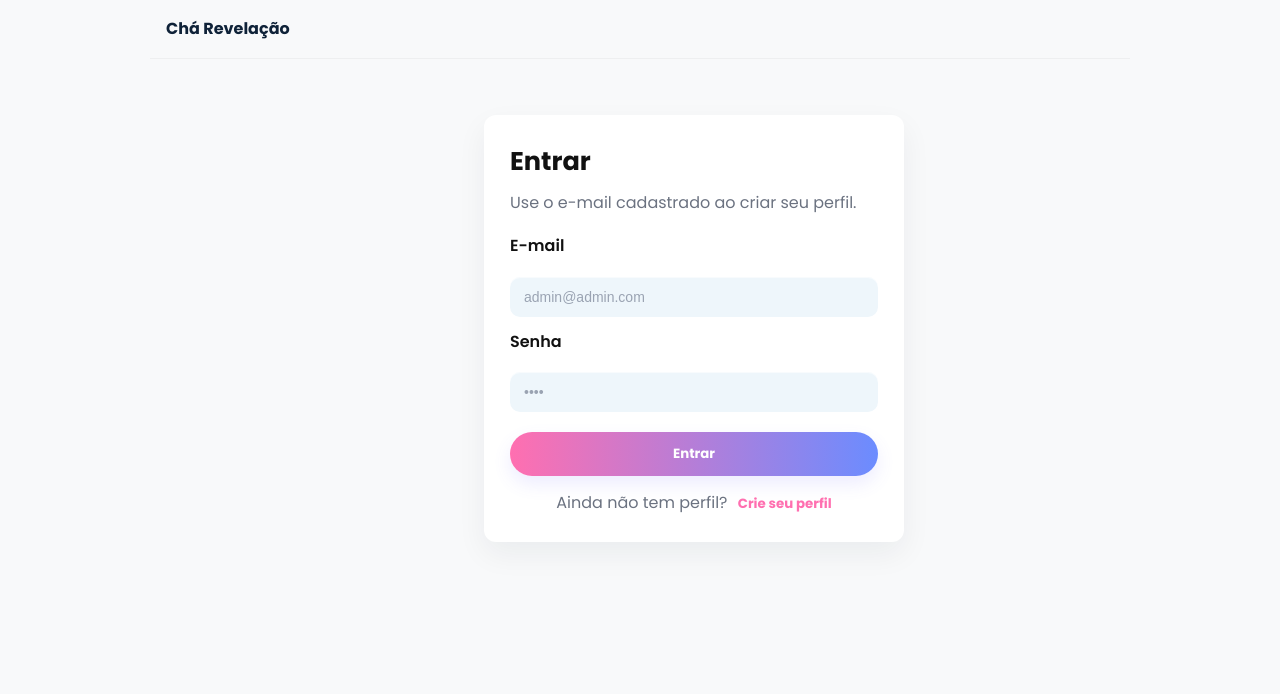
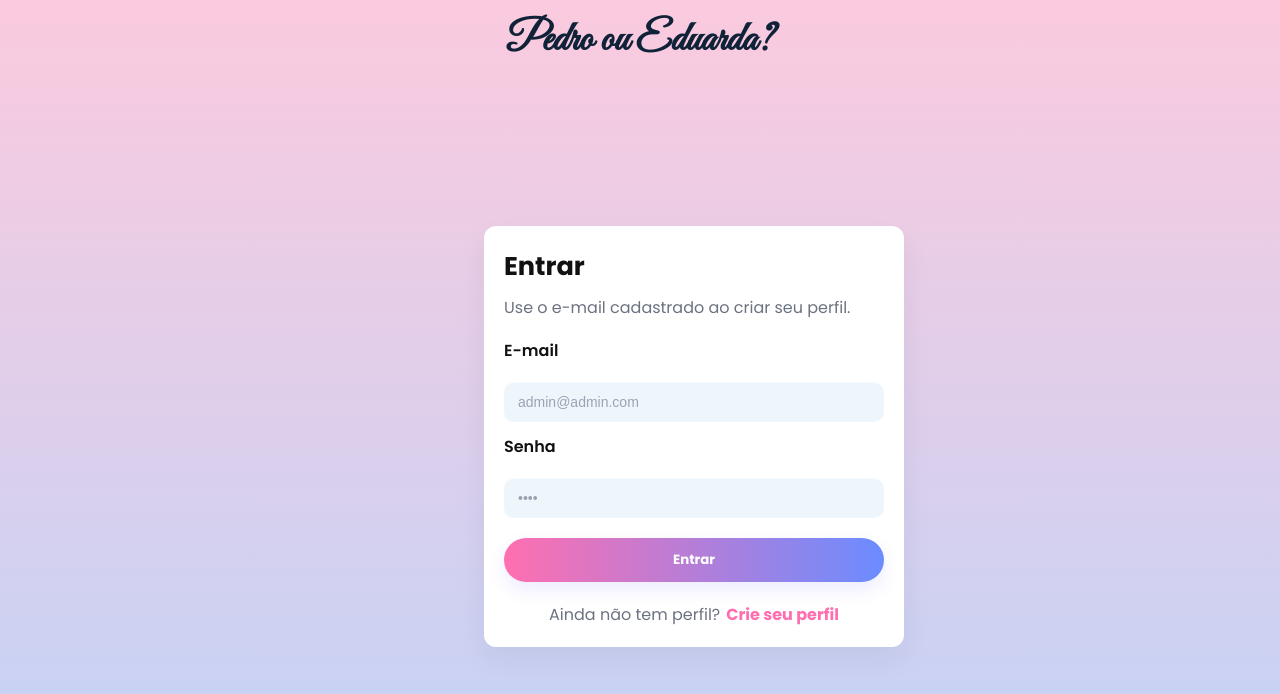
Before and after one commit to rhayssakramer/memuvie, an Angular app in the folder frontend/: page /login in a window 1280 px wide. Shown: the top 694 px of the page. Built offline with nearby package versions, Linux system fonts and the light colour scheme.

Commit message:
feat: ajustando fontes, background e alinhamento de home e login

```diff
--- a/frontend/src/app/pages/home/home.component.css
+++ b/frontend/src/app/pages/home/home.component.css
@@ -1,3 +1,5 @@
+@import url('https://fonts.googleapis.com/css2?family=Great+Vibes&display=swap');
+
 /* Background hero section */
 .hero {
   min-height: 100vh;
@@ -5,7 +7,7 @@
   display: grid;
   place-items: center;
   padding: 2rem 1rem;
-  background: linear-gradient(180deg, #f7e9f1 0%, #eef3ff 100%);
+  background: linear-gradient(180deg, #fbcade 0%, #c2d3f7 100%);
   position: relative;
   overflow: hidden;
 }
@@ -24,7 +26,11 @@
 .subtitle {
   color: #ff5fa3;
   font-weight: 700;
-  margin-bottom: .75rem;
+  font-size: 20px;
+}
+
+.subtitle span{
+  color: #3a7bff;
 }
 
 .title {
@@ -32,7 +38,6 @@
   font-size: clamp(2.2rem, 6vw, 4rem);
   color: #0f2238;
   text-shadow: 0 6px 18px rgba(15,34,56,.15);
-  margin-bottom: 1.5rem;
 }
 
 /* Countdown */
@@ -89,8 +94,8 @@
   position: absolute;
   border-radius: 50%;
   pointer-events: none;
-  opacity: .6;
+  opacity: .3;
 }
-.dot-top-left { width: 80px; height: 80px; background: #ffc1dc; top: 26px; left: 26px; }
-.dot-left { width: 56px; height: 56px; background: #ffb1d4; left: 22px; bottom: 140px; }
-.dot-right { width: 110px; height: 110px; background: #b5d1ff; right: 28px; bottom: 120px; }
+.dot-top-left { width: 80px; height: 80px; background: #ffffff; top: 26px; left: 26px; }
+.dot-left { width: 56px; height: 56px; background: #ffffff; left: 22px; bottom: 140px; }
+.dot-right { width: 110px; height: 110px; background: #ffffff; right: 28px; bottom: 120px; }
--- a/frontend/src/app/pages/home/home.component.html
+++ b/frontend/src/app/pages/home/home.component.html
@@ -5,8 +5,8 @@
   <span class="dot dot-right"></span>
 
   <div class="hero-inner">
-    <p class="subtitle">É menino ou menina?</p>
     <h1 class="title">Chá Revelação</h1>
+    <p class="subtitle"><span>Pedro ou</span> Eduarda?</p>
 
     <div class="countdown" aria-live="polite">
       <div class="time">
@@ -28,7 +28,7 @@
     </div>
 
     <button class="cta" (click)="onEnter()">
-      ✨ Entrar na Festa
+      Entrar na Festa
     </button>
   </div>
 </section>
--- a/frontend/src/app/pages/login/login.component.css
+++ b/frontend/src/app/pages/login/login.component.css
@@ -1,43 +1,172 @@
-.login-page { background: var(--background-color); min-height:100vh; }
-.login-header { max-width:980px; margin:0 auto; padding:1rem; border-bottom:1px solid rgba(0,0,0,0.08); }
-.login-header .brand { color:#0f2238; font-weight:700; }
-.login-main { max-width:560px; margin: 1.5rem auto; padding: 0 1rem; }
-.card { background: var(--white); border-radius:16px; box-shadow: var(--shadow); padding: 1.25rem 1.25rem; }
-.card h1 { margin:0 0 .5rem; font-size:1.6rem; color:#111; }
-.hint { margin:0 0 1rem; color:#666; }
-.form { display:grid; gap:.8rem; }
-label { color:#111; font-weight:600; display:block; }
-/* Login page layout & styles */
-.login-page { background: var(--background-color); min-height:100vh; }
-.login-header { max-width:980px; margin:0 auto; padding:1rem; border-bottom:1px solid rgba(0,0,0,0.04); }
-.login-header .brand { color:#0f2238; font-weight:700; }
+.login-page {
+  background: linear-gradient(180deg, #fbcade 0%, #c2d3f7 100%);
+  min-height:100vh;
+}
 
-.login-main { padding: 2rem 1rem; }
+.login-header {
+  max-width:980px;
+  margin:0 auto;
+  padding:0.5rem 1rem;
+  border-bottom:none; /* remove thin line under header */
+  text-align:center; /* center the brand horizontally */
+  margin-bottom: 12px; /* keep header a bit above the card */
+}
 
-.layout { max-width:980px; margin: 0 auto; display:flex; gap:2rem; align-items:flex-start; }
-.left-rail { width: 160px; height: 70vh; background: transparent; }
+.login-header .brand {
+  font-family: 'Great Vibes', cursive;
+  font-size: 2.6rem;
+  color:#0f2238;
+  font-weight:700;
+  display:inline-block;
+}
 
-.center-area { flex:1; display:flex; justify-content:center; align-items:flex-start; }
+.login-main {
+  max-width:560px;
+  margin: 1.5rem auto;
+  padding: 0 1rem;
+}
 
-.login-card { width: 420px; background: #fff; border-radius: 12px; padding: 26px; box-shadow: 0 12px 30px rgba(15,34,56,0.06); }
-.card-title { margin:0 0 6px; font-size:1.6rem; color:#111; font-weight:700; }
-.hint { margin:0 0 18px; color:#6b7280; }
+.card {
+  background: var(--white);
+  border-radius:16px;
+  box-shadow: var(--shadow);
+  padding: 1.25rem 1.25rem;
+}
 
-.form { display:flex; flex-direction:column; gap:12px; }
-.field-label { font-weight:600; color:#111; margin-bottom:6px; }
+.card h1 {
+  margin:0 0 .5rem;
+  font-size:1.6rem;
+  color:#111;
+}
+
+.hint {
+  margin:0 0 1rem;
+  color:#666;
+}
+
+.form {
+  display:grid;
+  gap:.8rem;
+}
+
+.label {
+  color:#111;
+  font-weight:600;
+  display:block;
+}
+
+.layout {
+  max-width:980px;
+  margin: 0 auto;
+  display:flex;
+  gap:2rem;
+  align-items:center; /* center vertically */
+  min-height: calc(100vh - 140px); /* leave space for header above */
+}
+
+.left-rail {
+  width: 160px;
+  height: 70vh;
+  background: transparent;
+}
+
+.center-area {
+  flex:1;
+  display:flex;
+  justify-content:center;
+  align-items:center; /* center card vertically inside layout */
+}
+
+.login-card {
+  width: 420px;
+  background: #fff;
+  border-radius: 12px;
+  box-shadow: 0 12px 30px rgba(15,34,56,0.06);
+}
+
+.card-title {
+  margin:0 0 6px;
+  font-size:1.6rem;
+  color:#111;
+  font-weight:700;
+}
+
+.hint {
+  margin:0 0 18px;
+  color:#6b7280;
+}
+
+.form {
+  display:flex;
+  flex-direction:column;
+  gap:12px;
+}
+
+.field-label {
+  font-weight:600;
+  color:#111;
+  margin-bottom:6px;
+}
 
 /* soft input style matching screenshot: pale-blue rounded */
-.input.soft { width:100%; border: none; background: #eef6fb; padding: 12px 14px; border-radius: 10px; box-shadow: inset 0 1px 0 rgba(255,255,255,0.6); font-size:14px; color:#0f2238; }
-.input.soft::placeholder { color: #9aa3b2; }
+.input.soft {
+  width:100%;
+  border: none;
+  background: #eef6fb; padding: 12px 14px;
+  border-radius: 10px;
+  box-shadow: inset 0 1px 0 rgba(255,255,255,0.6);
+  font-size:14px;
+  color:#0f2238;
+}
 
-.error { color:#e11d48; font-weight:700; margin-top:4px; }
+.input.soft::placeholder {
+  color: #9aa3b2;
+}
+
+.error {
+  color:#e11d48;
+  font-weight:700;
+  margin-top:4px;
+}
 
 /* Gradient pill button */
-.btn-pill { display:block; width:100%; margin-top:8px; padding:12px 18px; border-radius:28px; border:none; cursor:pointer; color:white; font-weight:700; background: linear-gradient(90deg,#ff6fb0 0%, #6b8cff 100%); box-shadow: 0 8px 18px rgba(111,96,255,0.12); }
-.btn-pill:active { transform: translateY(1px); }
+.btn-pill {
+  display:block;
+  width:100%;
+  margin-top:8px;
+  padding:12px 18px;
+  border-radius:28px;
+  border:none;
+  cursor:pointer;
+  color:white;
+  font-weight:700;
+  background: linear-gradient(90deg,#ff6fb0 0%, #6b8cff 100%);
+  box-shadow: 0 8px 18px rgba(111,96,255,0.12);
+}
 
-.help { text-align:center; margin-top:14px; color:#6b7280; }
-.help .link-button { background:none; border:none; color:#ff6fb0; font-weight:700; cursor:pointer; padding:0; margin-left:6px; }
+.btn-pill:active {
+  transform: translateY(1px);
+}
+
+.help {
+  text-align:center;
+  margin-top:20px;
+  color:#6b7280;
+}
+
+.help span{
+  font-size: 1rem;
+}
+
+.help .link-button {
+  background:none;
+  border:none;
+  color:#ff6fb0;
+  font-weight:700;
+  cursor:pointer;
+  padding:0;
+  margin-left:6px;
+}
 
 /* Estilos do Modal (preserved and deduplicated) */
 .modal {
@@ -136,9 +265,16 @@ label { color:#111; font-weight:600; display:block; }
   color: #666;
 }
 
-.modal-form { margin-top: 1rem; }
+.modal-form {
+  margin-top: 1rem;
+}
 
-.modal-error { color: #e91e63; font-weight: 700; margin-bottom: .6rem; text-align:center }
+.modal-error {
+  color: #e91e63;
+  font-weight: 700;
+  margin-bottom: .6rem;
+  text-align:center
+}
 
 .upload-box {
   border: 2px dashed #dcdcdc;
@@ -153,17 +289,53 @@ label { color:#111; font-weight:600; display:block; }
   cursor: pointer;
 }
 
-.upload-placeholder { font-size: 2rem; }
-.upload-hint { color:#9aa3b2; font-size:.9rem }
-.upload-preview { max-width: 220px; max-height: 220px; border-radius: 12px; object-fit: cover }
+.upload-placeholder {
+  font-size: 2rem;
+}
 
-.form-actions { display:flex; justify-content:space-between; gap:.8rem; margin-top: .8rem }
-.btn-secondary { background:#f3f4f6; border:none; padding:.6rem 1rem; border-radius:10px; cursor:pointer }
-.btn-gradient { background: linear-gradient(90deg,#e9edf7,#dfe7ff); color:#0f2238; border:none; padding:.6rem 1rem; border-radius:10px; cursor:pointer }
+.upload-hint {
+  color:#9aa3b2;
+  font-size:.9rem
+}
+
+.upload-preview {
+  max-width: 220px;
+  max-height: 220px;
+  border-radius: 12px;
+  object-fit: cover
+}
+
+.form-actions {
+  display:flex;
+  justify-content:space-between;
+  gap:.8rem;
+  margin-top: .8rem
+}
+
+.btn-secondary {
+  background:#f3f4f6;
+  border:none;
+  padding:.6rem 1rem;
+  border-radius:10px;
+  cursor:pointer
+}
+
+.btn-gradient {
+  background: linear-gradient(90deg,#e9edf7,#dfe7ff);
+  color:#0f2238;
+  border:none;
+  padding:.6rem 1rem;
+  border-radius:10px;
+  cursor:pointer
+}
 
 /* Inputs style adjustments inside modal */
-.modal .input { width:100%; border:1.5px solid #eee; border-radius:12px; padding:.85rem 1rem; }
-
+.modal .input {
+  width:100%;
+  border:1.5px solid #eee;
+  border-radius:12px;
+  padding:.85rem 1rem;
+}
 
 .form-group label {
   display: block;
@@ -183,7 +355,14 @@ label { color:#111; font-weight:600; display:block; }
   transition: all 0.2s;
 }
 
-.btn-gradient { background: linear-gradient(90deg,#e9edf7,#dfe7ff); color:#0f2238; border:none; padding:.6rem 1rem; border-radius:10px; cursor:pointer }
+.btn-gradient {
+  background: linear-gradient(90deg,#e9edf7,#dfe7ff);
+  color:#0f2238;
+  border:none;
+  padding:.6rem 1rem;
+  border-radius:10px;
+  cursor:pointer
+}
 
 /* Estilos do Modal (duplicate safe) */
 .modal {
--- a/frontend/src/app/pages/login/login.component.html
+++ b/frontend/src/app/pages/login/login.component.html
@@ -1,6 +1,6 @@
 <div class="login-page">
   <header class="login-header">
-    <div class="brand">Chá Revelação</div>
+    <div class="brand">Pedro ou Eduarda?</div>
   </header>
 
   <main class="login-main">
@@ -25,7 +25,7 @@
           </form>
 
           <div class="help">
-            Ainda não tem perfil? <button class="link-button" (click)="goToCreate($event)">Crie seu perfil</button>
+            <span>Ainda não tem perfil?</span> <button class="link-button" (click)="goToCreate($event)"><span>Crie seu perfil</span></button>
           </div>
         </div>
       </section>
```
